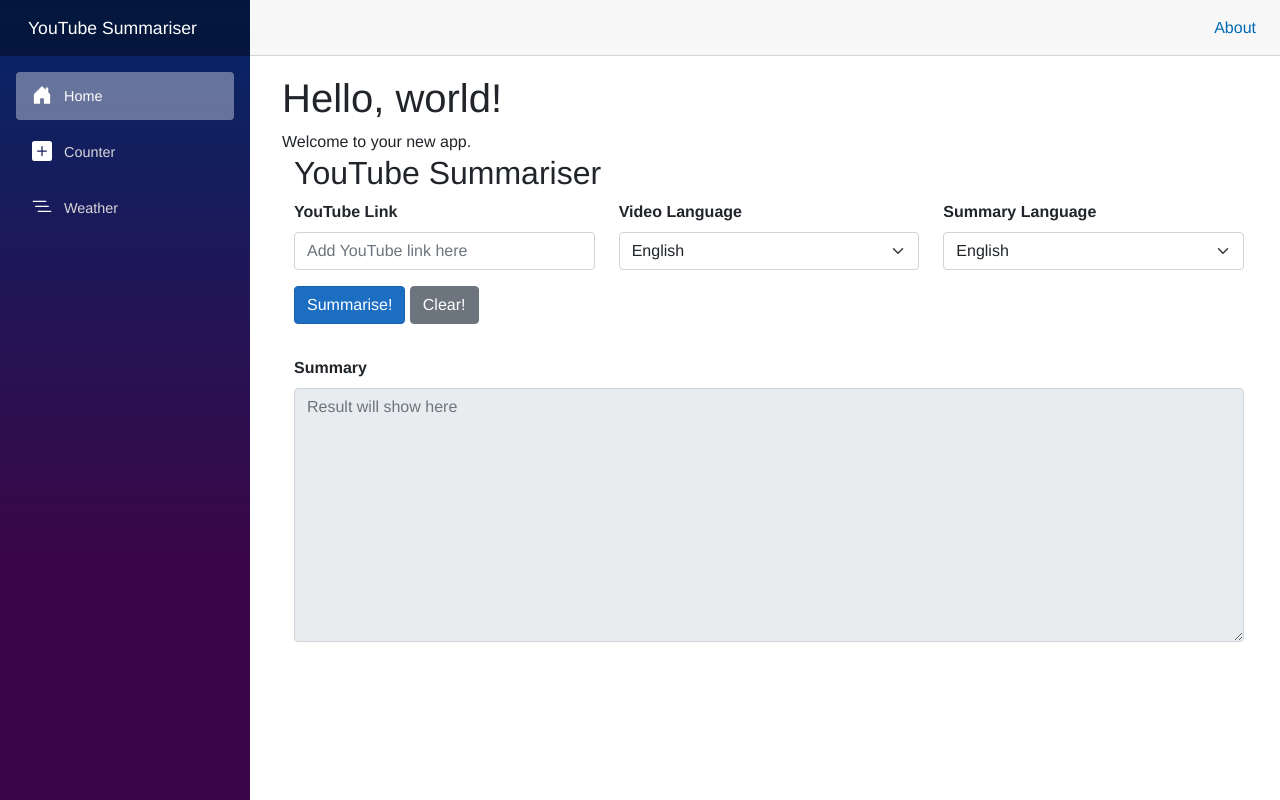
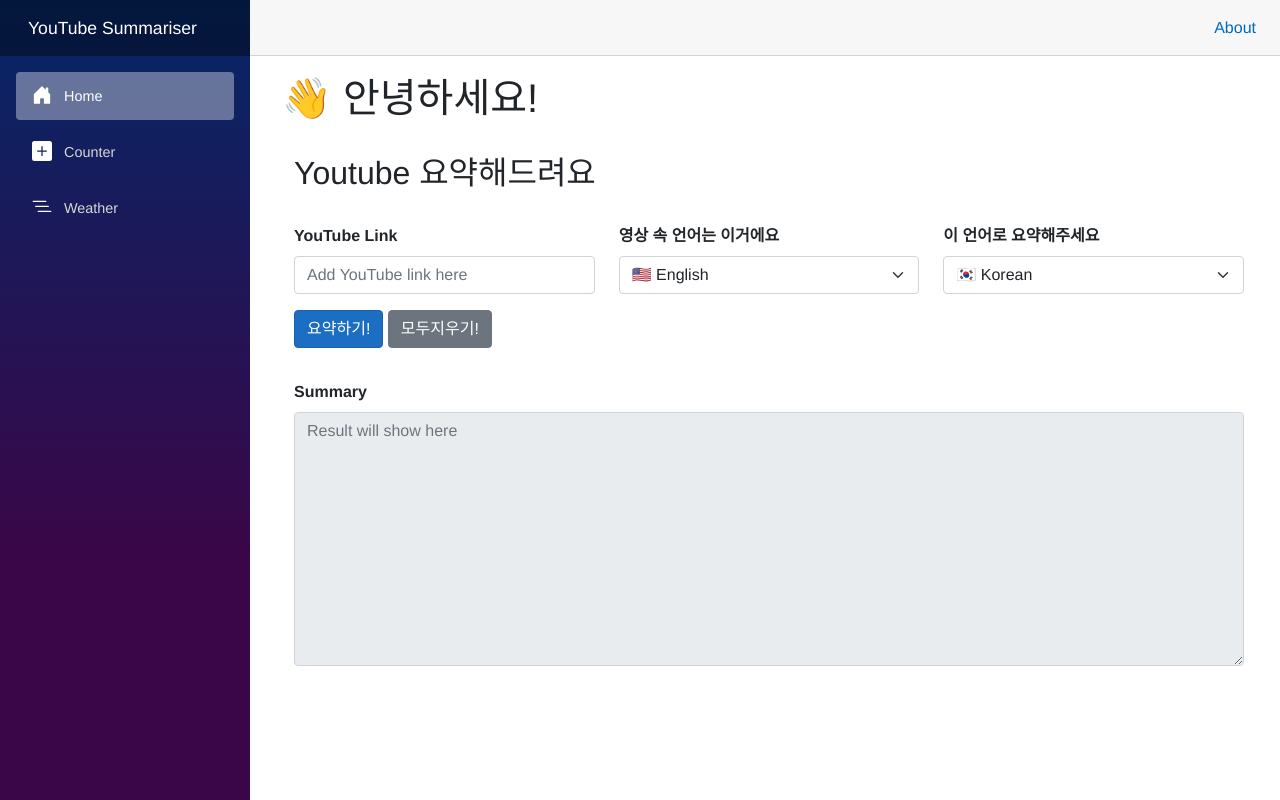
Before and after one commit to tae0y/ossca-aoai-challenges-all-together, an ASP.NET Core app: page / in a window 1280 px wide. Run offline with ASP.NET Core 8, Linux system fonts and the light colour scheme; style sheets or scripts are compiled from the project's sources; the project's own start-up code is not run, and a stand-in starts its controllers and pages; some libraries are stand-ins or nearby versions.

Commit message:
Edit Home.razor - 깃헙 액션 배포 테스트를 위한 화면 일부 수정

```diff
--- a/frontend/AspireYouTubeSummariser.WebApp/Components/Layout/MainLayout.razor.css
+++ b/frontend/AspireYouTubeSummariser.WebApp/Components/Layout/MainLayout.razor.css
@@ -1,3 +1,13 @@
+blockquote {
+  background-color: #f2f1f1;
+  display: block;
+  margin-block-start: 1em;
+  margin-block-end: 1em;
+  margin-inline-start: 40px;
+  margin-inline-end: 40px;
+  unicode-bidi: isolate;
+}
+
 .page {
     position: relative;
     display: flex;
--- a/frontend/AspireYouTubeSummariser.WebApp/Components/Pages/Home.razor
+++ b/frontend/AspireYouTubeSummariser.WebApp/Components/Pages/Home.razor
@@ -3,8 +3,7 @@
 
 <PageTitle>Home</PageTitle>
 
-<h1>Hello, world!</h1>
+<h1>👋 안녕하세요!</h1>
 
-Welcome to your new app.
-
+<br/>
 <YouTubeSummariserComponent @rendermode="InteractiveServer" />
--- a/frontend/AspireYouTubeSummariser.WebApp/Components/UI/YouTubeSummariserComponent.razor
+++ b/frontend/AspireYouTubeSummariser.WebApp/Components/UI/YouTubeSummariserComponent.razor
@@ -4,9 +4,13 @@
 
 <div class="container">
     <div class="row">
-        <h2>YouTube Summariser</h2>
+        <div class="col">
+            <h2>Youtube 요약해드려요</h2>
+        </div>
     </div>
 
+    <br />
+    <!------------------------------------------ INPUT ------------------------------------------>
     <div class="row">
         <div class="col">
             <div class="mb-3">
@@ -16,19 +20,19 @@
         </div>
         <div class="col">
             <div class="mb-3">
-                <label for="video-language-code" class="form-label"><strong>Video Language</strong></label>
+                <label for="video-language-code" class="form-label"><strong>영상 속 언어는 이거에요</strong></label>
                 <select class="form-select" id="video-language-code" aria-label="Video language code" @bind="videoLanguageCode">
-                    <option value="en" selected>English</option>
-                    <option value="ko">Korean</option>
+                    <option value="en" selected>🇺🇸 English</option>
+                    <option value="ko">🇰🇷 Korean</option>
                 </select>
             </div>
         </div>
         <div class="col">
             <div class="mb-3">
-                <label for="summary-language-code" class="form-label"><strong>Summary Language</strong></label>
+                <label for="summary-language-code" class="form-label"><strong>이 언어로 요약해주세요</strong></label>
                 <select class="form-select" id="summary-language-code" aria-label="Summary language code" @bind="summaryLanguageCode">
-                    <option value="en" selected>English</option>
-                    <option value="ko">Korean</option>
+                    <option value="en">🇺🇸 English</option>
+                    <option value="ko" selected>🇰🇷 Korean</option>
                 </select>
             </div>
         </div>
@@ -36,11 +40,12 @@
 
     <div class="row">
         <div class="mb-3">
-            <button type="button" class="btn btn-primary" @onclick="SummariseAsync">Summarise!</button>
-            <button type="button" class="btn btn-secondary" @onclick="ClearAsync">Clear!</button>
+            <button type="button" class="btn btn-primary" @onclick="SummariseAsync">요약하기!</button>
+            <button type="button" class="btn btn-secondary" @onclick="ClearAsync">모두지우기!</button>
         </div>
     </div>
 
+    <!------------------------------------------ OUTPUT ------------------------------------------>
     <!-- 프로그레스 바 -->
     <div class="row">
         <div class="mb-3">
@@ -48,6 +53,7 @@
         </div>
     </div>
 
+    <!-- 요약결과 -->
     <div class="row">
         <div class="mb-3">
             <label for="summary" class="form-label"><strong>Summary</strong></label>
```
Also changed, not shown: .github/workflows/azure-dev.yml.
